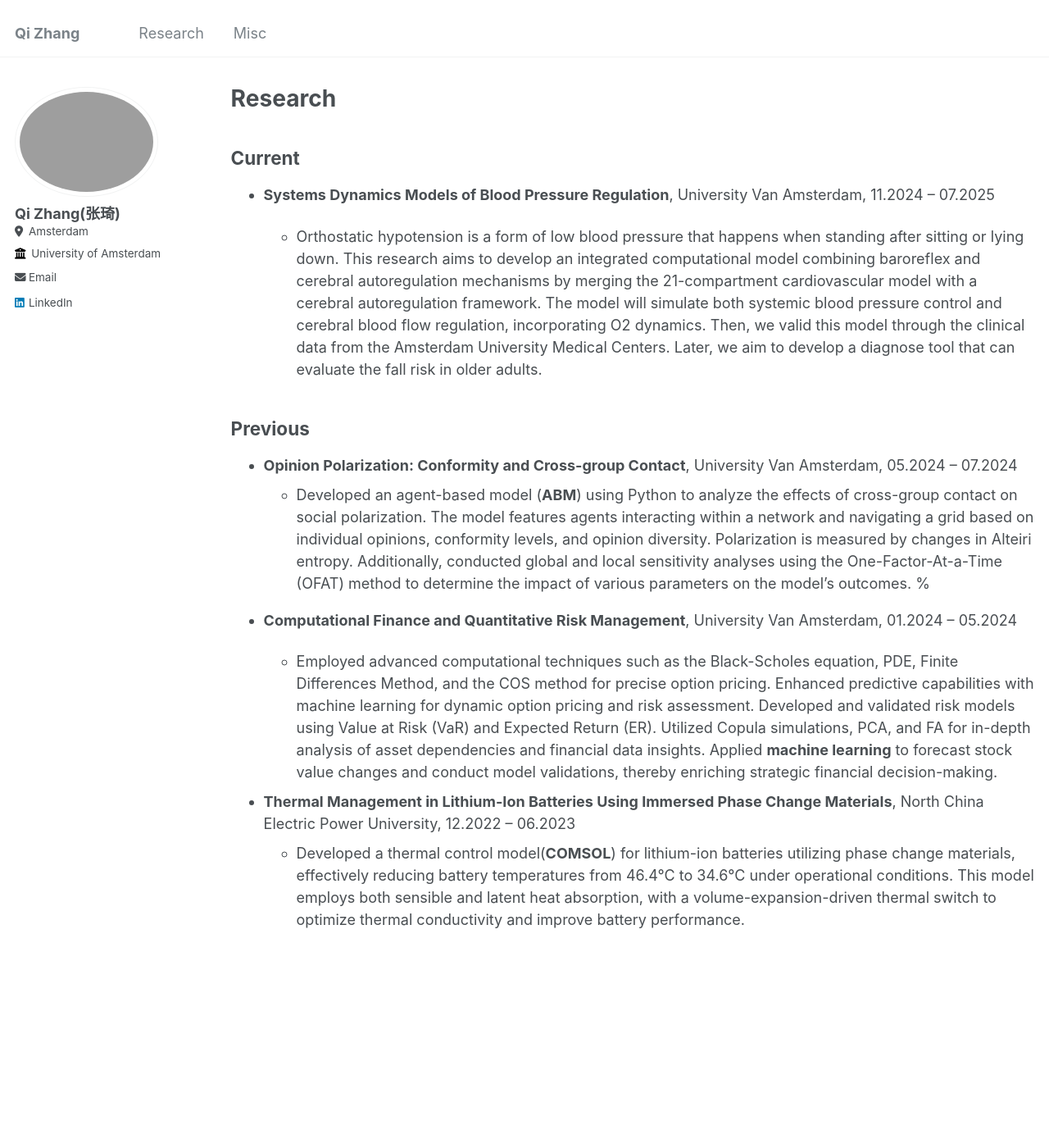
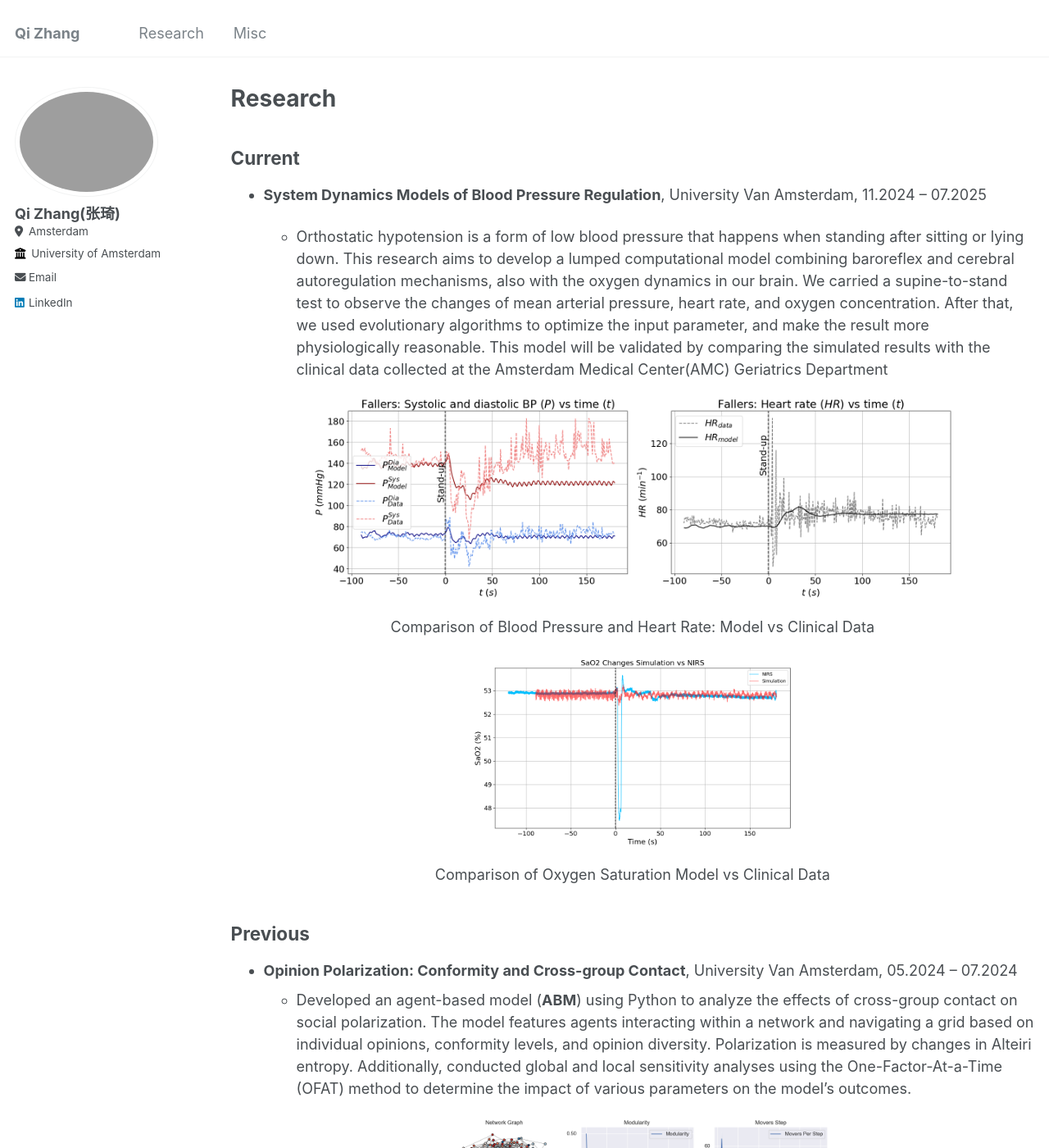
Before and after one commit to archiezq/qizhang.github.io, a Jekyll site: the page built from _pages/cv.md, in a window 1280 px wide and 1400 px high. Shown: the whole window at 82% size. Built offline with Jekyll 4.4.1, drawn with Linux system fonts in a browser that asks for light colours; some of the changed text lies outside the part shown.

Commit message:
update plots

```diff
--- a/_pages/cv.md
+++ b/_pages/cv.md
@@ -43,12 +43,20 @@ redirect_from:
 * **英语水平**: 六级 566，雅思 6.5 -->
 
 ## Current
-* **Systems Dynamics Models of Blood Pressure Regulation**,
+* **System Dynamics Models of Blood Pressure Regulation**,
 University Van Amsterdam, 11.2024 -- 07.2025
 
-  * Orthostatic hypotension is a form of low blood pressure that happens when standing after sitting or lying down. This research aims to develop an integrated computational model combining baroreflex and cerebral autoregulation mechanisms by merging the 21-compartment cardiovascular model with a cerebral autoregulation framework. The model will simulate both systemic blood pressure control and cerebral blood flow regulation, incorporating O2 dynamics. Then, we valid this model through the clinical data from the Amsterdam University Medical Centers. Later, we aim to develop a diagnose tool that can evaluate the fall risk in older adults.
+  * Orthostatic hypotension is a form of low blood pressure that happens when standing after sitting or lying down. This research aims to develop a lumped computational model combining baroreflex and cerebral autoregulation mechanisms, also with the oxygen dynamics in our brain. We carried a supine-to-stand test to observe the changes of mean arterial pressure, heart rate, and oxygen concentration. After that, we used evolutionary algorithms to optimize the input parameter, and make the result more physiologically reasonable. This model will be validated by comparing the simulated results with the clinical data collected at the Amsterdam Medical Center(AMC) Geriatrics Department
 
+<div style="text-align: center;">
+    <img src="../images/BP.png" style="width: 80%;">
+    <p class="image-caption1">Comparison of Blood Pressure and Heart Rate: Model vs Clinical Data</p>
+</div>
 
+<div style="text-align: center;">
+    <img src="../images/SaO2results.png" style="width: 40%;">
+    <p class="image-caption2">Comparison of Oxygen Saturation Model vs Clinical Data</p>
+</div>
 
 
 
@@ -58,11 +66,21 @@ University Van Amsterdam, 11.2024 -- 07.2025
 
 * **Opinion Polarization: Conformity and Cross-group Contact**, University Van Amsterdam, 05.2024 -- 07.2024
   * Developed an agent-based model (**ABM**) using Python to analyze the effects of cross-group contact on social polarization. The model features agents interacting within a network and navigating a grid based on individual opinions, conformity levels, and opinion diversity. Polarization is measured by changes in Alteiri entropy. Additionally, conducted global and local sensitivity analyses using the One-Factor-At-a-Time (OFAT) method to determine the impact of various parameters on the model's outcomes.
+<div style="text-align: center;">
+    <img src="../images/without0.2_50.png" style="width: 50%;">
+    <p class="image-caption3">Agent-based modelling results of Opinion Polarization</p>
+</div>
 %
 
 * **Computational Finance and Quantitative Risk Management**, University Van Amsterdam, 01.2024 -- 05.2024
 
   * Employed advanced computational techniques such as the Black-Scholes equation, PDE, Finite Differences Method, and the COS method for precise option pricing. Enhanced predictive capabilities with machine learning for dynamic option pricing and risk assessment. Developed and validated risk models using Value at Risk (VaR) and Expected Return (ER). Utilized Copula simulations, PCA, and FA for in-depth analysis of asset dependencies and financial data insights. Applied **machine learning** to forecast stock value changes and conduct model validations, thereby enriching strategic financial decision-making.
+<div style="text-align: center;">
+    <img src="../images/Copula Fits (AMZN, GOOGL)(Correlation=0.5).png" style="width: 30%;">
+    <p class="image-caption4">Clayton, Gumbel, Frank copulas to AMZN and GOOGL joint distribution.</p>
+
+</div>
+
 
 * **Thermal Management in Lithium-Ion Batteries Using Immersed Phase Change Materials**, North China Electric Power University, 12.2022 -- 06.2023
   * Developed a thermal control model(**COMSOL**) for lithium-ion batteries utilizing phase change materials, effectively reducing battery temperatures from 46.4°C to 34.6°C under operational conditions. This model employs both sensible and latent heat absorption, with a volume-expansion-driven thermal switch to optimize thermal conductivity and improve battery performance.
```
Also changed, not shown: _pages/about.md (+2 -2 lines), images/BP.png (added), images/SaO2results.png (added), images/without0.2_50.png (added), 3 other files.
